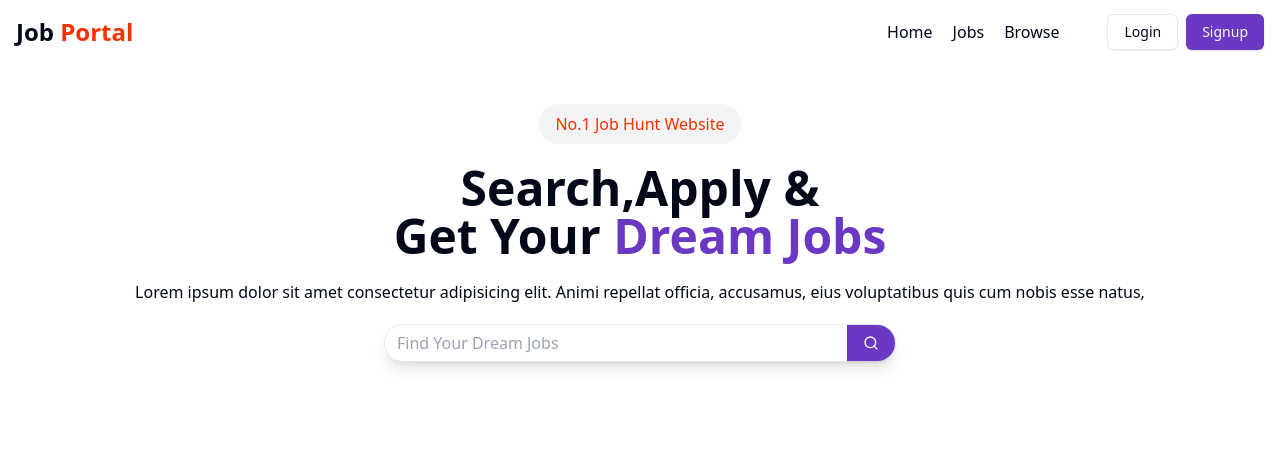
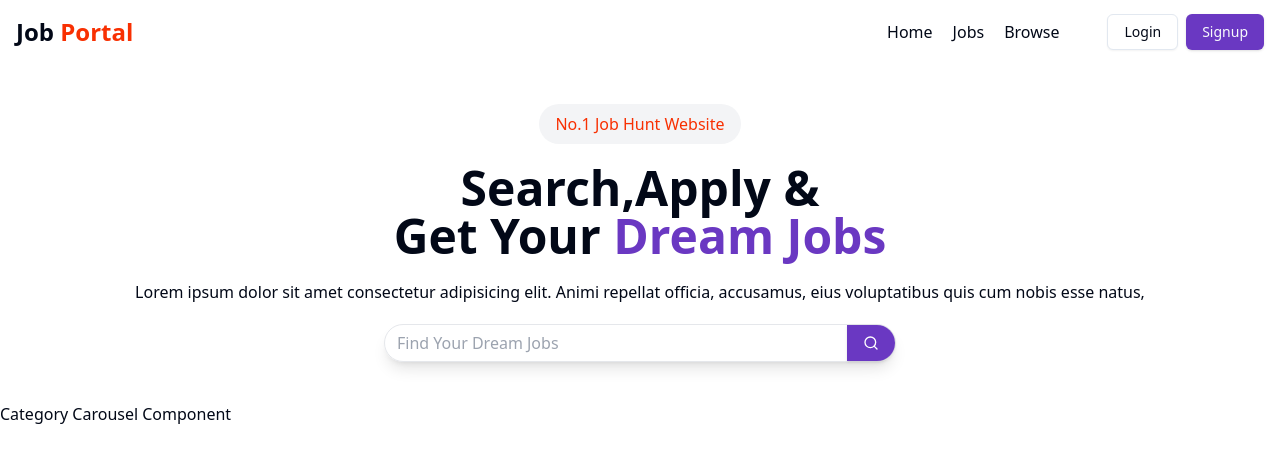
Before and after one commit to arnav1203/Job-Portal, a React (Vite) app in the folder client/: page / in a window 1280 px wide. Shown: the top 462 px of the page. Built offline with nearby package versions, Linux system fonts and the light colour scheme.

Commit message:
Category Carousel start

```diff
--- a/client/src/components/CategoryCarousel.jsx
+++ b/client/src/components/CategoryCarousel.jsx
@@ -0,0 +1,7 @@
+import React from "react";
+
+const CategoryCarousel = () => {
+  return <div>Category Carousel Component</div>;
+};
+
+export default CategoryCarousel;
--- a/client/src/components/Home.jsx
+++ b/client/src/components/Home.jsx
@@ -1,15 +1,16 @@
 import React from "react";
 import Navbar from "./shared/Navbar";
 import HeroSection from "./HeroSection";
+import CategoryCarousel from "./CategoryCarousel";
 
 const Home = () => {
   return (
     <div>
       <Navbar />
       <HeroSection />
-      {/* <CategoryCarousel/>
-      <LatestJobs/>
-      <Footer/> */}
+      <CategoryCarousel />
+      {/* <LatestJobs/> */}
+      {/* <Footer/> */}
     </div>
   );
 };
```
